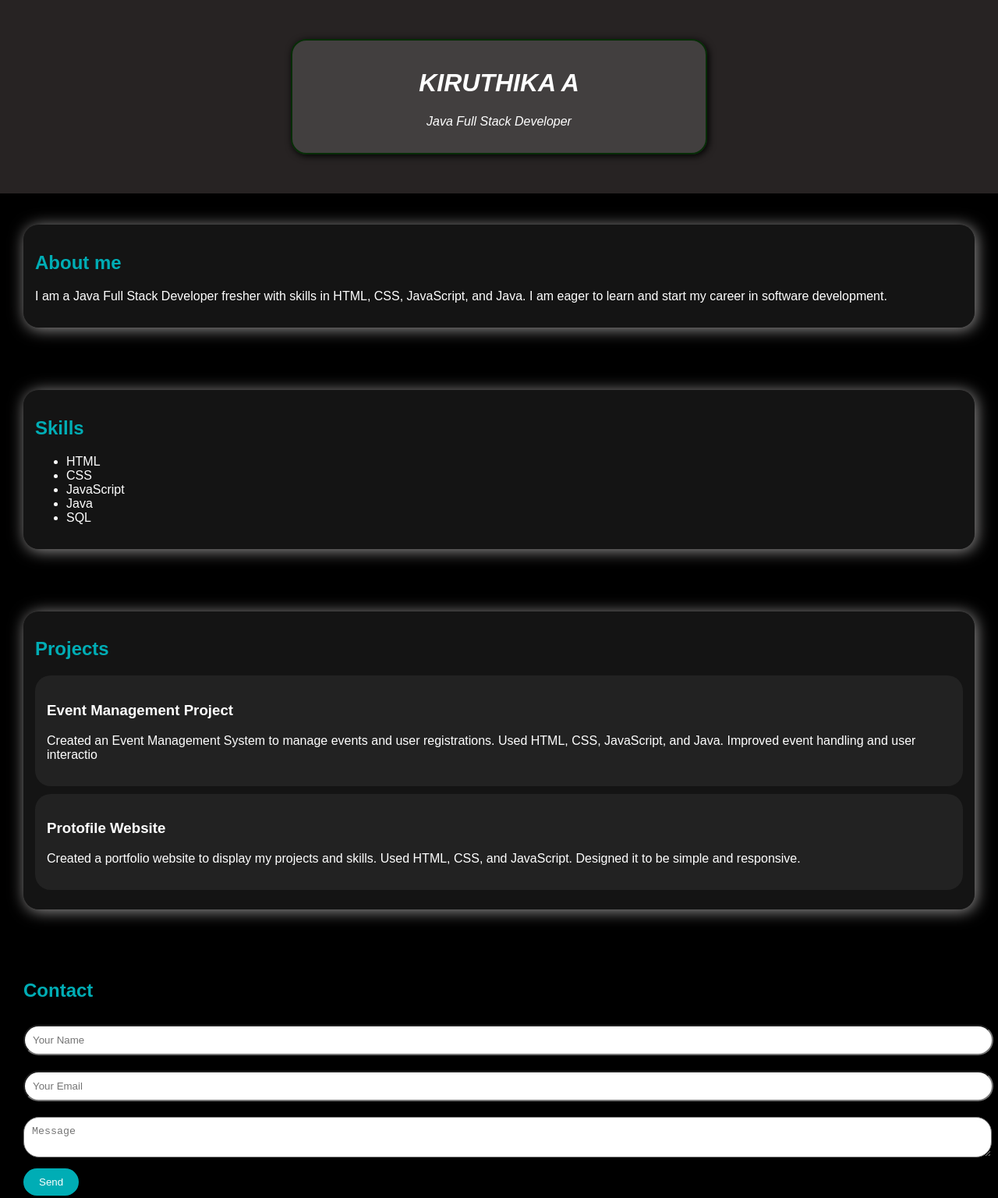
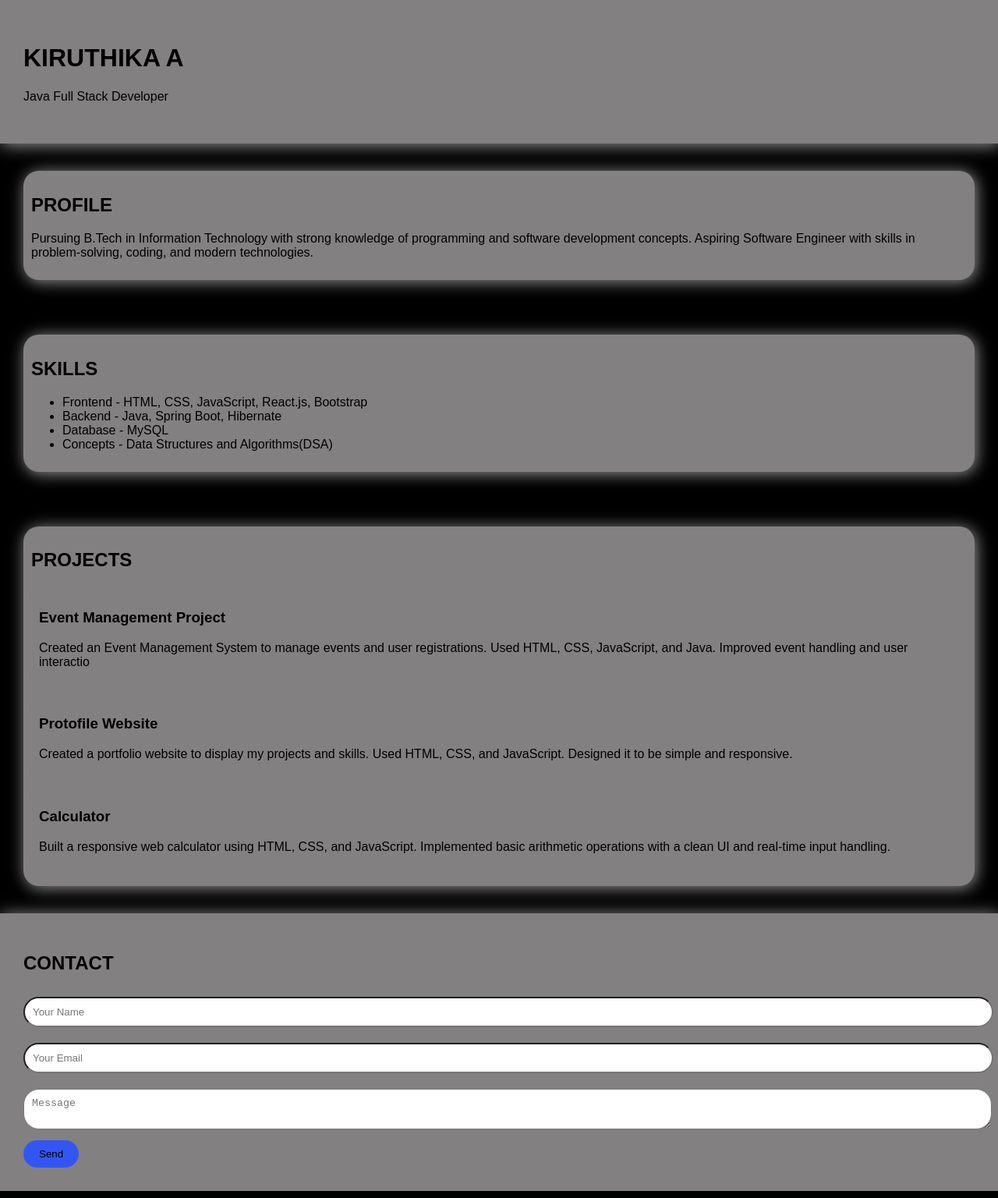
Before and after one commit to kiruthikaarul25/Front-end-Projects, a plain HTML site: page Protofile-Profile/index.html in a window 1280 px wide. Shown: the whole page at 78% size. Drawn offline with Linux system fonts and the light colour scheme.

Commit message:
Add files via upload

```diff
--- a/Protofile-Profile/index.css
+++ b/Protofile-Profile/index.css
@@ -1,26 +1,26 @@
 body{
     font-family: Arial, Helvetica, sans-serif;
     margin: 0;
-    background-color:black;
-    color: white;
+    background-color:rgb(0, 0, 0);
+    color: black;
 }
 header{
-    text-align: center;
-    padding: 40px;
-    background: rgba(44, 40, 40, 0.888);
-    justify-content: center;
+    padding: 20px;
+        background-color:rgb(130, 128, 128);
     display: flex;
+
+    box-shadow: 2px 2px 20px rgba(190, 187, 187, 0.811);
 }
 section{
     padding: 30px
 }
 h2{
-    color: #00adb5;
+    color: black;
 }
 div{
-    background-color: #222;
-    padding: 15px;
-    margin: 10px 0;
+        background-color:rgb(130, 128, 128);
+    padding: 10px;
+    margin: 5px 0;
     border-radius: 20px;
 }
 div:hover {
@@ -29,9 +29,9 @@ div:hover {
 }
 button{
     padding: 10px 20px;
-    background: #00adb5;
+    background: black;
     border: none;
-    color: white;
+        background-color:rgb(50, 86, 246);
     cursor: pointer;
     border-radius: 50px;
 }
@@ -41,20 +41,9 @@ input,textarea{
     margin: 10px 0;
     border-radius: 20px;
 }
-.d{
-    background-color: rgba(158, 159, 159, 0.226);
-    box-shadow: 2px 2px 10px black ;
-    font-style:oblique;
-    width: 500px;
-    border: 2px solid rgb(7, 45, 7);
 
-}
-.d:hover {
-    cursor: pointer;
-    transform: scale(1.02);
-}
 .dd{
-    background-color: #3130306b;
+        background-color:rgb(130, 128, 128);
     box-shadow: 2px 2px 20px rgba(190, 187, 187, 0.811);
 }
 .dd:hover {
@@ -66,7 +55,7 @@ input,textarea{
     transform: scale(1.02);
 }
 .ds{
-        background-color: #3130306b;
+        background-color:rgb(130, 128, 128);
     box-shadow: 2px 2px 20px rgba(190, 187, 187, 0.811);
 
 }
--- a/Protofile-Profile/index.html
+++ b/Protofile-Profile/index.html
@@ -1,74 +1,89 @@
 <!DOCTYPE html>
 <html lang="en">
+
 <head>
     <meta charset="UTF-8">
     <meta name="viewport" content="width=device-width, initial-scale=1.0">
     <title>Protofile</title>
-    <link rel="shortcut icon" href="https://img.freepik.com/premium-vector/avatar-profile-icon-flat-style-female-user-profile-vector-illustration-isolated-background-women-profile-sign-business-concept_157943-38866.jpg" type="image/x-icon">
+    <link rel="shortcut icon"
+        href="https://img.freepik.com/premium-vector/avatar-profile-icon-flat-style-female-user-profile-vector-illustration-isolated-background-women-profile-sign-business-concept_157943-38866.jpg"
+        type="image/x-icon">
     <link rel="stylesheet" href="index.css">
 </head>
+
 <body>
     <header>
         <div class="d">
             <h1>KIRUTHIKA A</h1>
+
             <p>Java Full Stack Developer</p>
         </div>
     </header>
     <section>
         <div class="dd">
-        <h2>About me</h2>
-        <p>I am a Java Full Stack Developer fresher with skills in HTML, CSS, JavaScript, and Java. I am eager to learn and start my career in software development.</p>
+            <h2>PROFILE</h2>
+            <p>Pursuing B.Tech in Information Technology with strong knowledge of programming and software development
+                concepts. Aspiring Software Engineer with skills in problem-solving, coding, and modern technologies.
+            </p>
         </div>
     </section>
     <section>
         <div class="dd">
-        <h2>Skills</h2>
+            <h2>SKILLS</h2>
             <ul>
-            <li>HTML</li>
-            <li>CSS</li>
-            <li>JavaScript</li>
-            <li>Java</li>
-            <li>SQL</li>
+                <li>Frontend - HTML, CSS, JavaScript, React.js, Bootstrap</li>
+                <li>Backend - Java, Spring Boot, Hibernate</li>
+                <li>Database - MySQL</li>
+                <li>Concepts - Data Structures and Algorithms(DSA)</li>
             </ul>
         </div>
     </section>
 
     <section>
         <div class="ds">
-        <h2>Projects</h2>
+            <h2>PROJECTS</h2>
             <div class="no">
                 <h3>Event Management Project</h3>
-        <p>Created an Event Management System to manage events and user registrations. Used HTML, CSS, JavaScript, and Java. Improved event handling and user interactio</p>
+                <p>Created an Event Management System to manage events and user registrations. Used HTML, CSS,
+                    JavaScript, and Java. Improved event handling and user interactio</p>
             </div>
 
             <div class="no">
                 <h3>Protofile Website</h3>
-            <p>Created a portfolio website to display my projects and skills. Used HTML, CSS, and JavaScript. Designed it to be simple and responsive.</p>
+                <p>Created a portfolio website to display my projects and skills. Used HTML, CSS, and JavaScript.
+                    Designed it to be simple and responsive.</p>
+            </div>
+            <div class="no">
+                <h3>Calculator</h3>
+                <p>Built a responsive web calculator using HTML, CSS, and JavaScript.
+Implemented basic arithmetic operations with a clean UI and real-time input handling.</p>
             </div>
         </div>
     </section>
 
-    <section>
-        <h2>Contact</h2>
-        <input type="text" name="" id="n"placeholder="Your Name">
-        <input type="email" name="" id="nn"placeholder="Your Email">
-        <textarea name="" id=""placeholder="Message"></textarea>
+    <section class="dd">
+        <h2>CONTACT</h2>
+        <input type="text" id="n" placeholder="Your Name">
+        <input type="email" name=""placeholder="Your Email" id="">
+        <textarea name="" id="" placeholder="Message"></textarea>
         <button onclick="send()">Send</button>
     </section>
 
     <script>
-        var n=document.getElementById('n')
-        var nn=document.getElementById('nn')
-        function send(){
-            if(n.value === "" || nn.value === ""){
+        var n = document.getElementById('n')
+        var nn = document.getElementById('nn')
+        function send() {
+            if (n.value === "" || nn.value === "") {
                 alert("Empty")
             }
-            else{
+            else {
                 alert("Message Sent Successfully 😊")
             }
 
         }
+
     </script>
 
 </body>
+
 </html>
```
Lines whose indentation alone changed are shown as unchanged.
